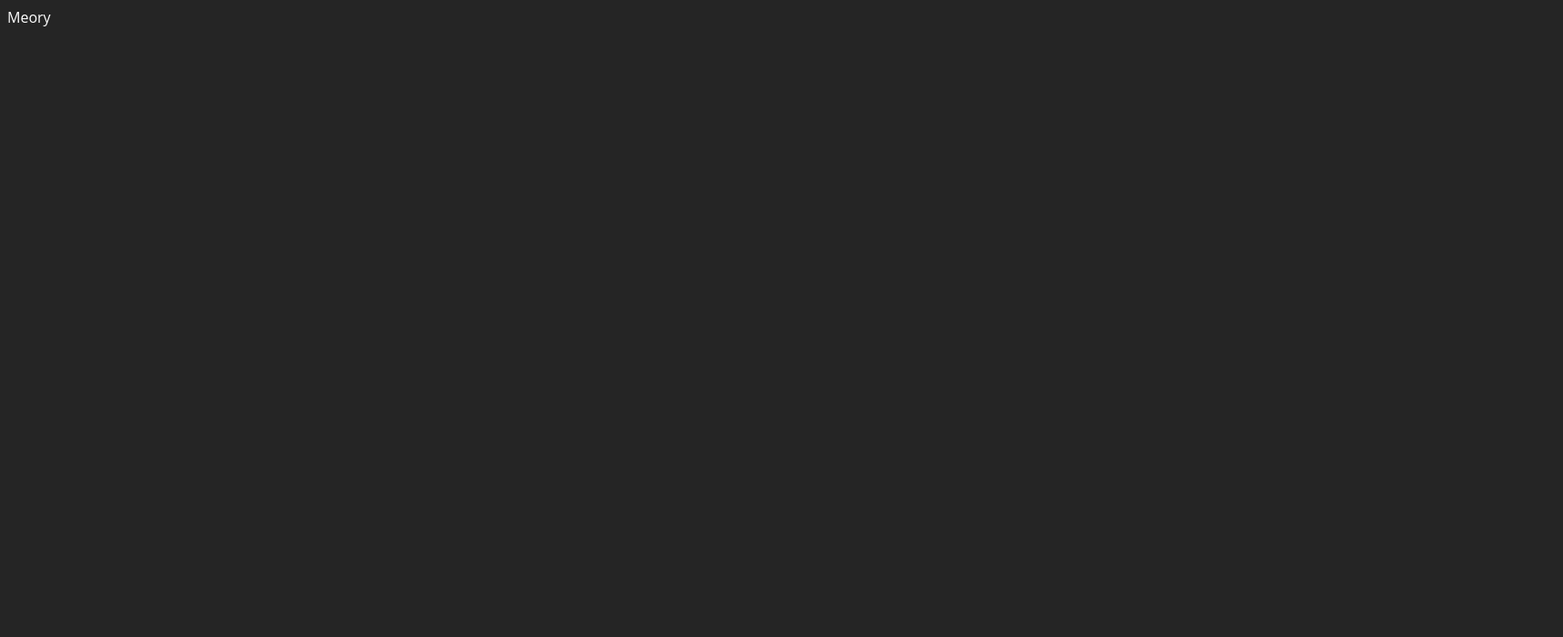
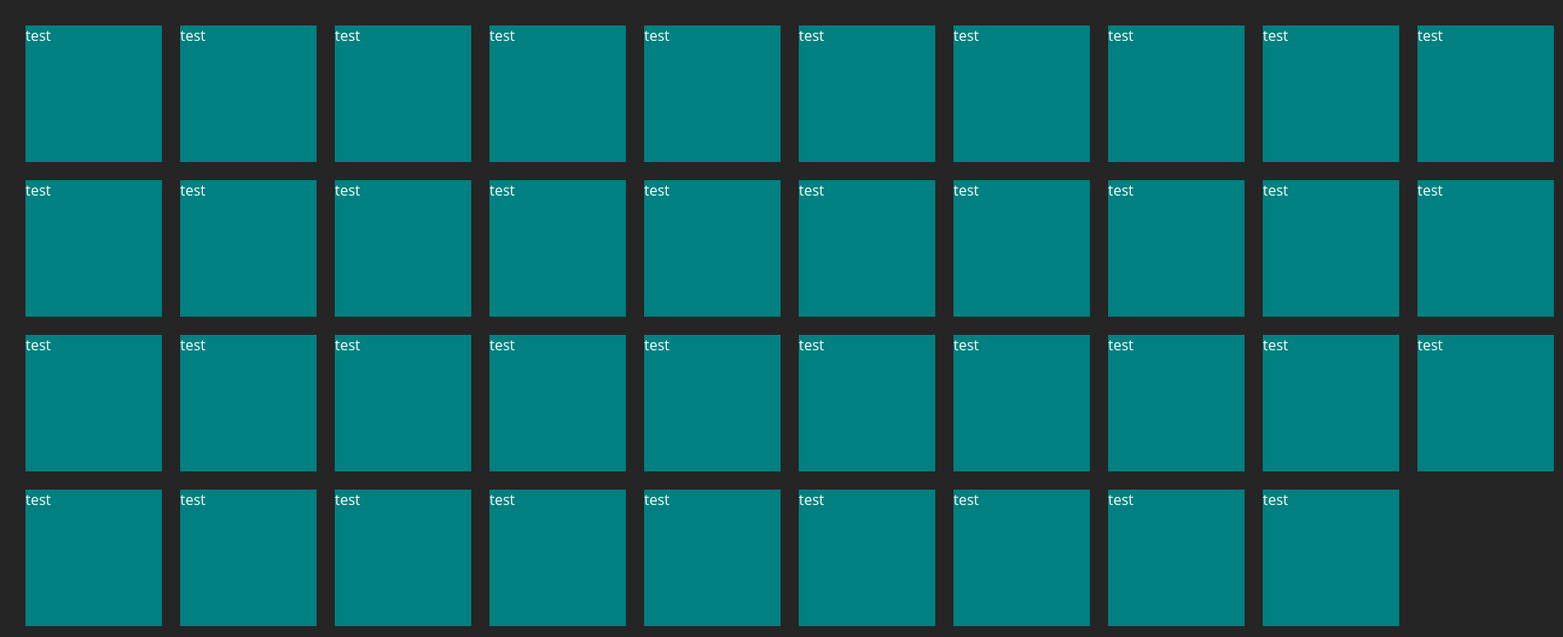
Before and after one commit to qoelk/meory, a Nuxt app in the folder apps/front/: page / in a window 1280 px wide. Shown: the top 700 px of the page at 91% size, 1718 px wide, since content can reach past the window. Built offline with nearby package versions, Linux system fonts and the light colour scheme.

Commit message:
boilerplate horizontal engine

```diff
--- a/apps/front/app.vue
+++ b/apps/front/app.vue
@@ -1,5 +1,7 @@
 <template>
   <div>
-    Meory
+    <HorizontalEngine />
   </div>
 </template>
+<script lang="ts">
+</script>
--- /dev/null
+++ b/apps/front/components/HorizontalEngine/HorizontalEngine.vue
@@ -0,0 +1,94 @@
+<template>
+  <div class="horizontal-engine">
+    <div class="horizontal-engine__row" v-for="row in layout">
+      <div class="horizontal-engine__item" v-for="item in row">
+        <div class="placeholder">test</div>
+      </div>
+    </div>
+  </div>
+</template>
+<script lang="ts">
+import {defineComponent} from 'vue'
+
+export default defineComponent({
+  name: 'HorizontalEngine',
+  setup() {
+    const data = ref([
+      {id: 1, name: 'test'},
+      {id: 2, name: 'test'},
+      {id: 3, name: 'test'},
+      {id: 4, name: 'test'},
+      {id: 5, name: 'test'},
+      {id: 6, name: 'test'},
+      {id: 7, name: 'test'},
+      {id: 8, name: 'test'},
+      {id: 9, name: 'test'},
+      {id: 10, name: 'test'},
+      {id: 11, name: 'test'},
+      {id: 12, name: 'test'},
+      {id: 13, name: 'test'},
+      {id: 14, name: 'test'},
+      {id: 15, name: 'test'},
+      {id: 16, name: 'test'},
+      {id: 17, name: 'test'},
+      {id: 18, name: 'test'},
+      {id: 19, name: 'test'},
+      {id: 20, name: 'test'},
+      {id: 21, name: 'test'},
+      {id: 22, name: 'test'},
+      {id: 23, name: 'test'},
+      {id: 24, name: 'test'},
+      {id: 25, name: 'test'},
+      {id: 26, name: 'test'},
+      {id: 27, name: 'test'},
+      {id: 28, name: 'test'},
+      {id: 29, name: 'test'},
+      {id: 30, name: 'test'},
+      {id: 31, name: 'test'},
+      {id: 32, name: 'test'},
+      {id: 33, name: 'test'},
+      {id: 34, name: 'test'},
+      {id: 35, name: 'test'},
+      {id: 36, name: 'test'},
+      {id: 37, name: 'test'},
+      {id: 38, name: 'test'},
+      {id: 39, name: 'test'}
+    ])
+    const layout = computed(() => {
+      const layout = [[], [], [], []]
+      data.value.forEach((item, index) => {
+        layout[index % 4].push(item)
+      })
+      return layout
+    })
+    return {
+      data,
+      layout
+    }
+  }
+})
+</script>
+<style lang="scss">
+.horizontal-engine {
+  display: flex;
+  flex-direction: column;
+  width: 100%;
+  height: 100%;
+  padding: 10px;
+
+  .horizontal-engine__row {
+    display: flex;
+    flex-direction: row;
+
+    .horizontal-engine__item {
+      padding: 10px;
+    }
+  }
+}
+
+.placeholder {
+  background-color: teal;
+  width: 150px;
+  height: 150px;
+}
+</style>
```
